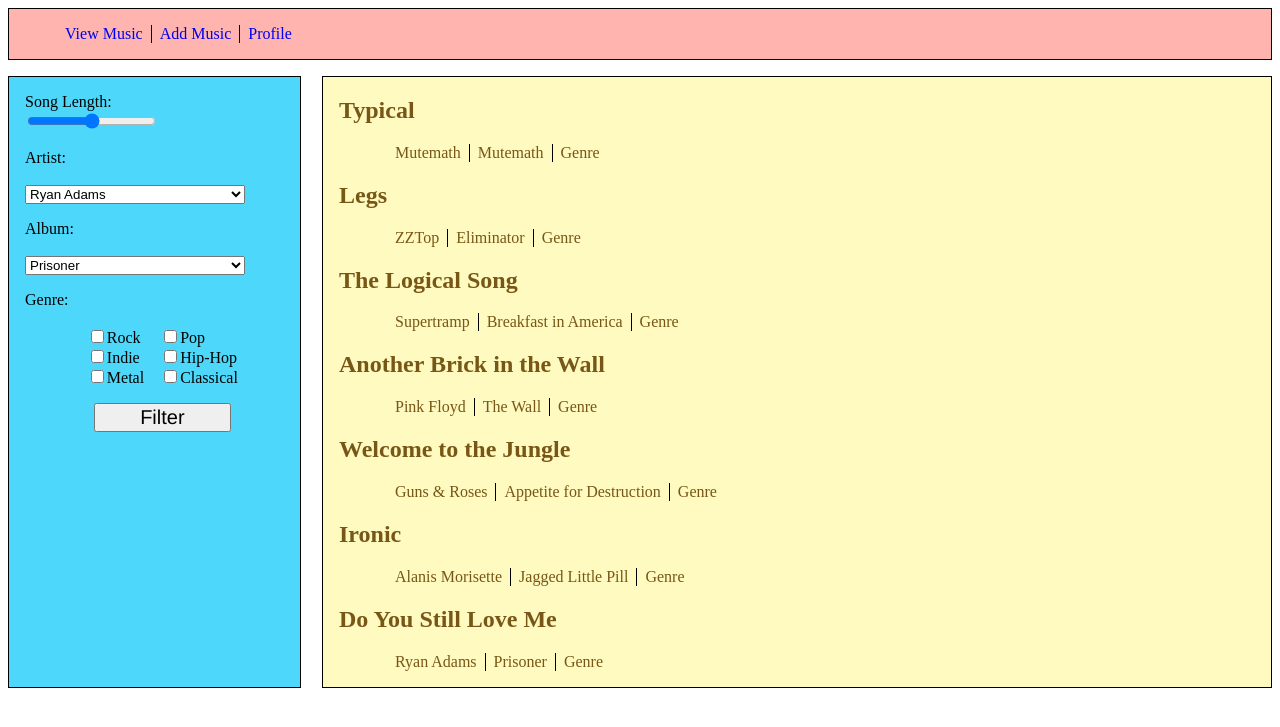
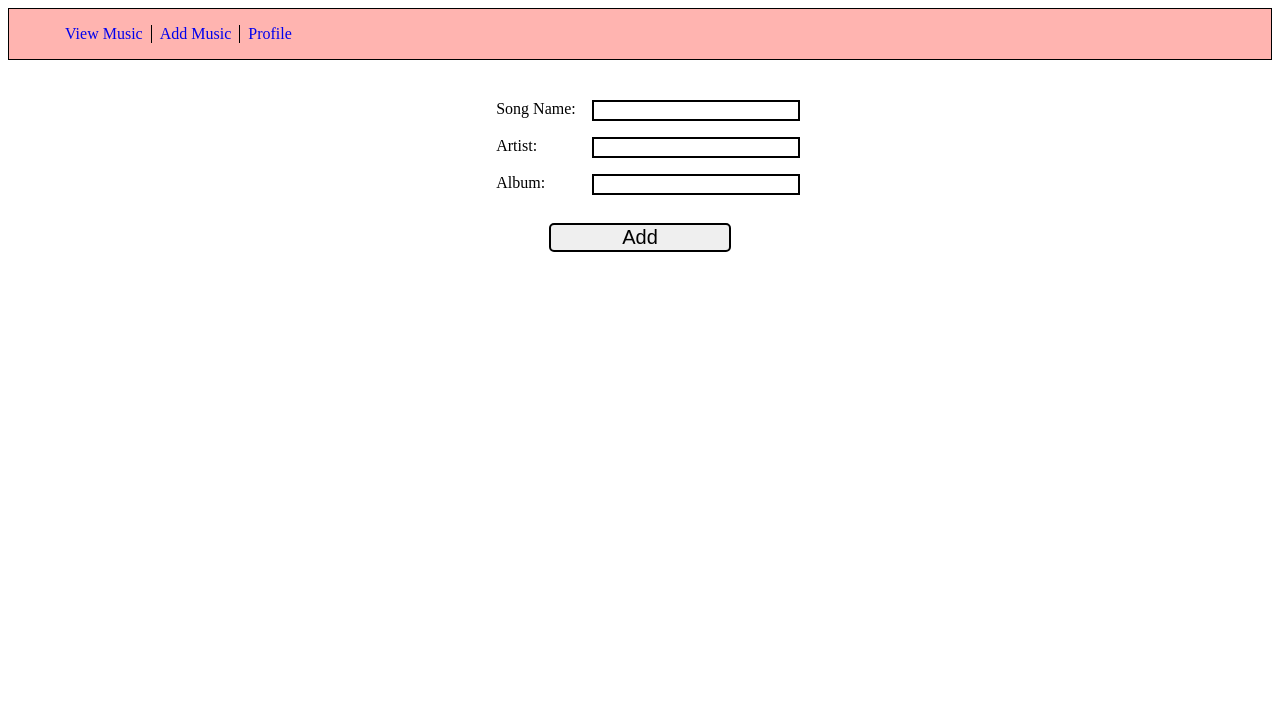
Before and after one commit to chazhenricks/music-history, a web app: file index.html in a window 1280 px wide. Shown: the top 727 px of the page. Run offline with its HTML, style and script files only (its server is not run), Linux system fonts and the light colour scheme.

Commit message:
first parts of add music page added

```diff
--- a/css/main.css
+++ b/css/main.css
@@ -1,3 +1,43 @@
+/**************
+Hidden
+**************/
+.hidden {
+  display: none;
+}
+
+.visable {
+  display: block;
+}
+
+/*************
+Add Music
+**************/
+#add-music{
+  margin: 1em auto;
+  display: flex;
+  flex-direction: column;
+}
+.add-container{
+  display: flex;
+  justify-content: space-between;
+  width: 100%;
+  padding: .5em;
+}
+.add-container input{
+  width: 200px;
+  border: 2px solid black;
+}
+
+#add-button{
+  width: 60%;
+  margin: 1em auto;
+  border: 2px solid black;
+  border-radius: 5px;
+  font-size: 1.25em;
+}
+
+
+
 /***********
 TOP NAV
 ***********/
--- a/index.html
+++ b/index.html
@@ -16,6 +16,7 @@
   </ul>
 </header>
 <div class="wrapper">
+  <div id ="filter-wrapper" class="hidden">
     <article class="filters">
         <section class="song-length">
           <label for="song-length">Song Length: </label>
@@ -64,51 +65,26 @@
           <button type="button"> Filter </button>
         </section>
     </article>
+  </div> <!-- END FILTER HIDDEN DIV WRAPPER -->
 
-  <article id="song-list" class ="song-list">
-    <!-- <section id="song-1">
-      <header>
-        <h2 class="song-name">Song Name</h2>
-      </header>
-      <ul>
-        <li class ="artist-name">Artist Name</li>
-        <li class="album-name">Album Name </li>
-        <li>Genre </li>
-      </ul>
-    </section>
+  <article class="hidden" id="song-list" class ="song-list"></article>
 
-    <section id="song-2">
-      <header>
-        <h2 class="song-name">Song Name</h2>
-      </header>
-      <ul>
-        <li class ="artist-name">Artist Name</li>
-        <li class="album-name">Album Name </li>
-        <li>Genre </li>
-      </ul>
-    </section>
+  <article class="visable" id="add-music">
+    <div class="add-container">
+      <label for="add-song">Song Name:</label>
+      <input type="text" id="add-song">
+    </div>
+    <div class="add-container">
+      <label for="add-artist">Artist: </label>
+      <input type="text" id="add-artist">
+    </div>
 
-    <section id="song-3">
-      <header>
-        <h2 class="song-name">Song Name</h2>
-      </header>
-      <ul>
-        <li class ="artist-name">Artist Name</li>
-        <li class="album-name">Album Name </li>
-        <li>Genre </li>
-      </ul>
-    </section>
+    <div class="add-container">
+      <label for="add-album">Album: </label>
+      <input type="text" id="add-album">
+    </div>
 
-    <section id="song-4">
-      <header>
-        <h2 class="song-name">Song Name</h2>
-      </header>
-      <ul>
-        <li class ="artist-name">Artist Name</li>
-        <li class="album-name">Album Name </li>
-        <li>Genre </li>
-      </ul>
-    </section> -->
+    <button id ="add-button" type="button">Add</button>
   </article>
 
 </div>
```
Lines whose indentation alone changed are shown as unchanged.
